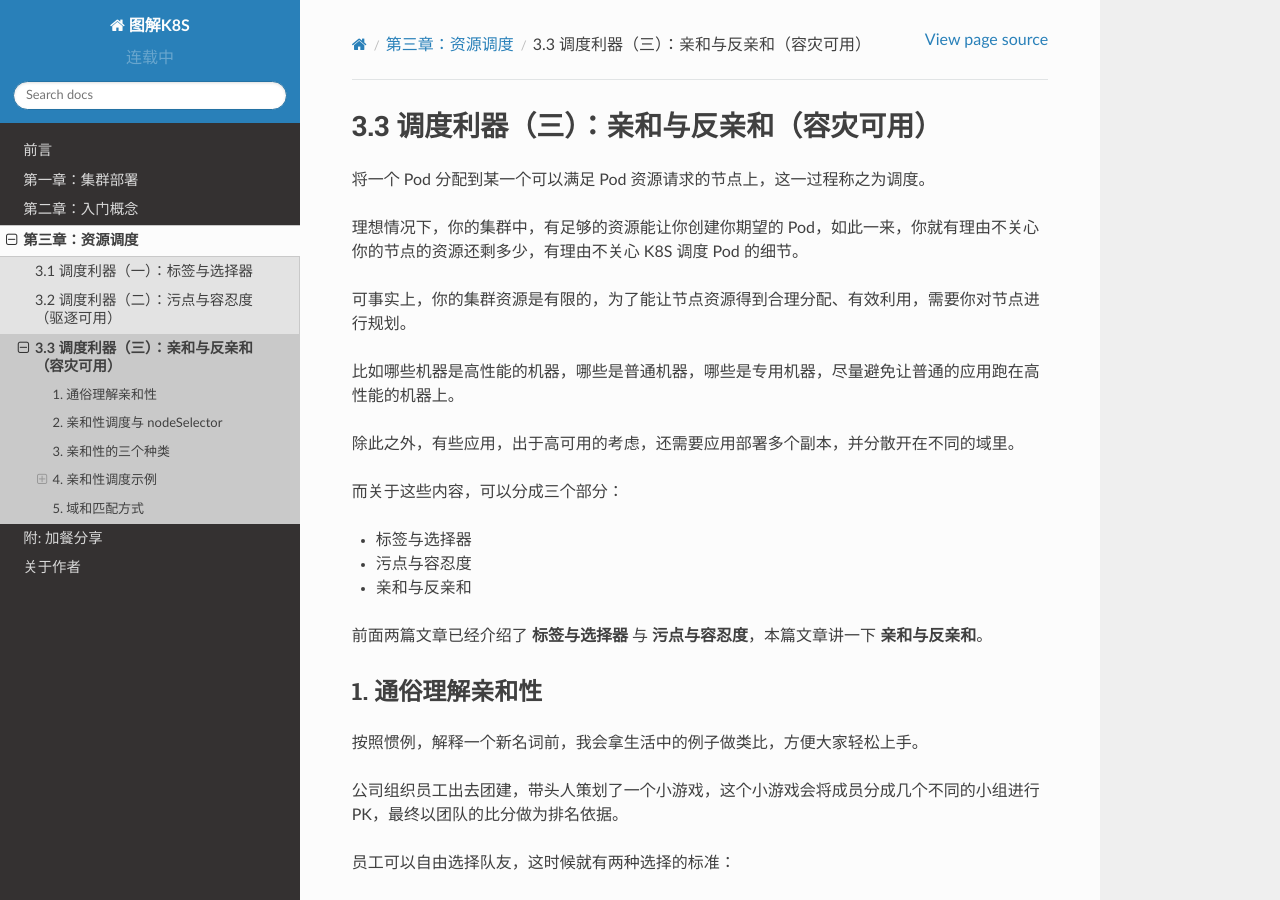
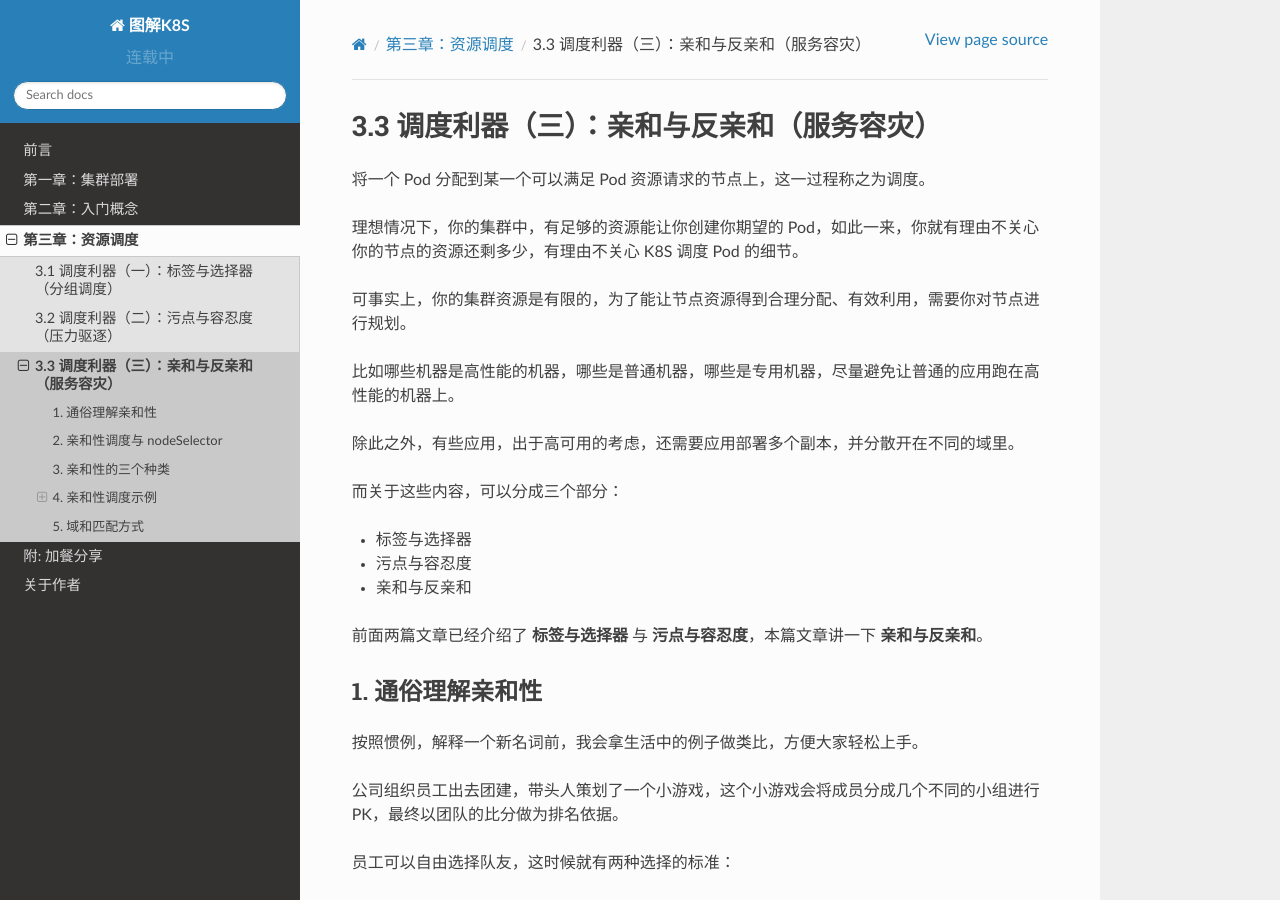
Before and after one commit to iswbm/kubernetes-guide, a Sphinx documentation site: the page built from source/c03/p03_kubernetes-node-and-pod-affinity.rst, in a window 1280 px wide and 900 px high. Built offline with Sphinx 7.4.7 and the Read the Docs theme 2.0.0, drawn with Linux system fonts in a browser that asks for light colours; pages that are not in the unit, such as notebooks, are missing from menus; comment, search, counter and statistics services are not loaded.

Commit message:
update title

```diff
--- a/source/c03/p01_kubernetes-label-and-nodeselector.md
+++ b/source/c03/p01_kubernetes-label-and-nodeselector.md
@@ -1,4 +1,4 @@
-# 3.1 调度利器（一）：标签与选择器
+# 3.1 调度利器（一）：标签与选择器（分组调度）
 
 将一个 Pod 分配到某一个可以满足 Pod 资源请求的节点上，这一过程称之为调度。
 
--- a/source/c03/p01_kubernetes-label-and-nodeselector.rst
+++ b/source/c03/p01_kubernetes-label-and-nodeselector.rst
@@ -1,5 +1,5 @@
-3.1 调度利器（一）：标签与选择器
-================================
+3.1 调度利器（一）：标签与选择器（分组调度）
+============================================
 
 将一个 Pod 分配到某一个可以满足 Pod
 资源请求的节点上，这一过程称之为调度。
--- a/source/c03/p02_kubernetes-taints-and-tolerations.md
+++ b/source/c03/p02_kubernetes-taints-and-tolerations.md
@@ -1,4 +1,4 @@
-# 3.2 调度利器（二）：污点与容忍度（驱逐可用）
+# 3.2 调度利器（二）：污点与容忍度（压力驱逐）
 
 将一个 Pod 分配到某一个可以满足 Pod 资源请求的节点上，这一过程称之为调度。
 
--- a/source/c03/p02_kubernetes-taints-and-tolerations.rst
+++ b/source/c03/p02_kubernetes-taints-and-tolerations.rst
@@ -1,4 +1,4 @@
-3.2 调度利器（二）：污点与容忍度（驱逐可用）
+3.2 调度利器（二）：污点与容忍度（压力驱逐）
 ============================================
 
 将一个 Pod 分配到某一个可以满足 Pod
--- a/source/c03/p03_kubernetes-node-and-pod-affinity.md
+++ b/source/c03/p03_kubernetes-node-and-pod-affinity.md
@@ -1,4 +1,4 @@
-# 3.3 调度利器（三）：亲和与反亲和（容灾可用）
+# 3.3 调度利器（三）：亲和与反亲和（服务容灾）
 
 将一个 Pod 分配到某一个可以满足 Pod 资源请求的节点上，这一过程称之为调度。
 
--- a/source/c03/p03_kubernetes-node-and-pod-affinity.rst
+++ b/source/c03/p03_kubernetes-node-and-pod-affinity.rst
@@ -1,4 +1,4 @@
-3.3 调度利器（三）：亲和与反亲和（容灾可用）
+3.3 调度利器（三）：亲和与反亲和（服务容灾）
 ============================================
 
 将一个 Pod 分配到某一个可以满足 Pod
```
Also changed, not shown: README.md (+3 -2 lines).
